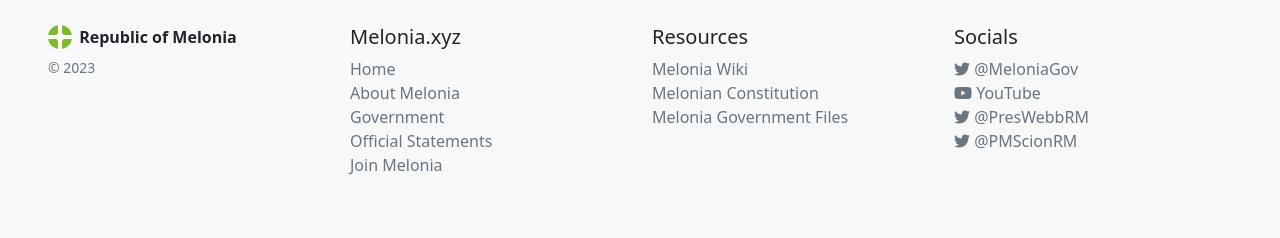
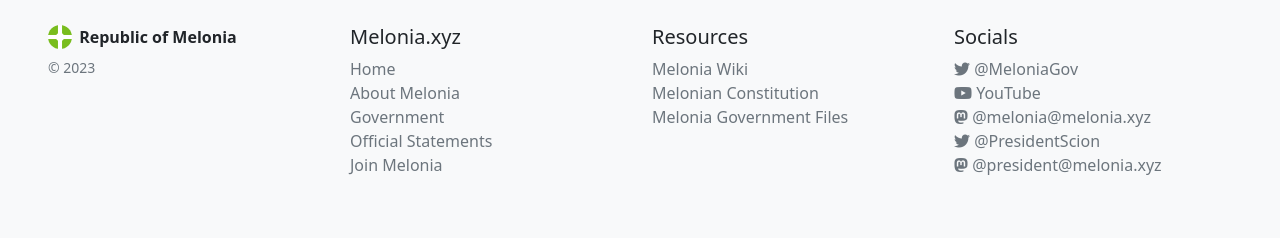
Before and after one commit to MeloniaGov/main-site, a Jekyll site: the page built from index.html, in a window 1280 px wide. Shown: the part 1939-2177 px from the top of the page. Built offline with Jekyll 4.4.1, drawn with Linux system fonts in a browser that asks for light colours; nearby versions of some CDN libraries.

Commit message:
Update footer.html

```diff
--- a/_includes/footer.html
+++ b/_includes/footer.html
@@ -28,8 +28,9 @@
 			<ul class="list-unstyled text-small">
 				<li><a class="text-muted" href="https://twitter.com/MeloniaGov"><i class="fab fa-twitter"></i> @MeloniaGov</a></li>
 				<li><a class="text-muted" href="https://youtube.com/@Melonia"><i class="fab fa-youtube"></i> YouTube</a></a></li>
-				<li><a class="text-muted" href="https://twitter.com/PresWebbRM"><i class="fab fa-twitter"></i> @PresWebbRM</a></li>
-				<li><a class="text-muted" href="https://twitter.com/PMScionRM"><i class="fab fa-twitter"></i> @PMScionRM</a></li>
+				<li><a class="text-muted" href="https://social.melonia.xyz/@melonia" rel="me"><i class="fab fa-mastodon"></i> @melonia@melonia.xyz</a></li>
+				<li><a class="text-muted" href="https://twitter.com/PresidentScion"><i class="fab fa-twitter"></i> @PresidentScion</a></li>
+				<li><a class="text-muted" href="https://social.melonia.xyz/@tz_scion" rel="me"><i class="fab fa-mastodon"></i> @president@melonia.xyz</a></li>
 			</ul>
 		</div>
     </div>
```
